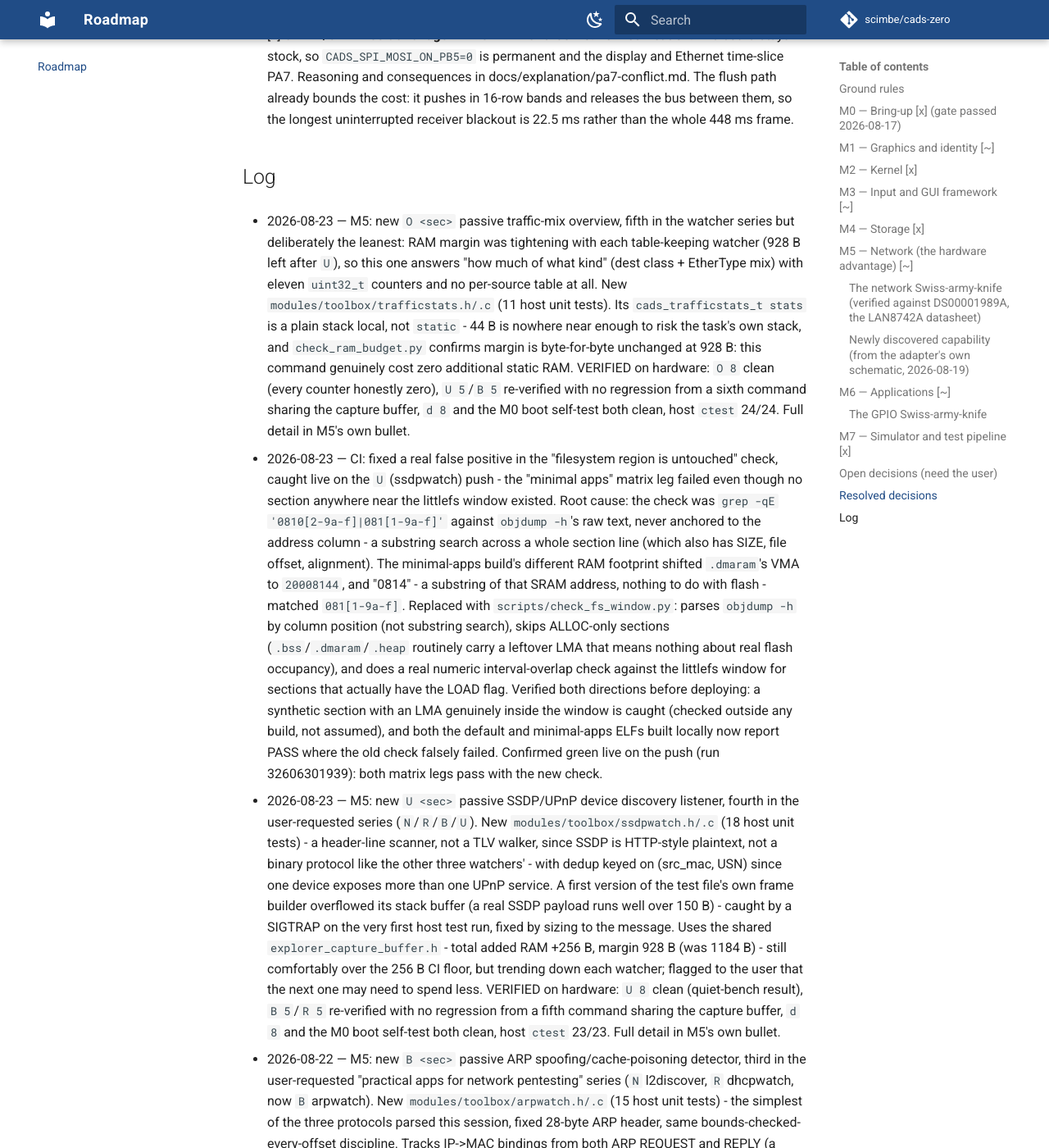
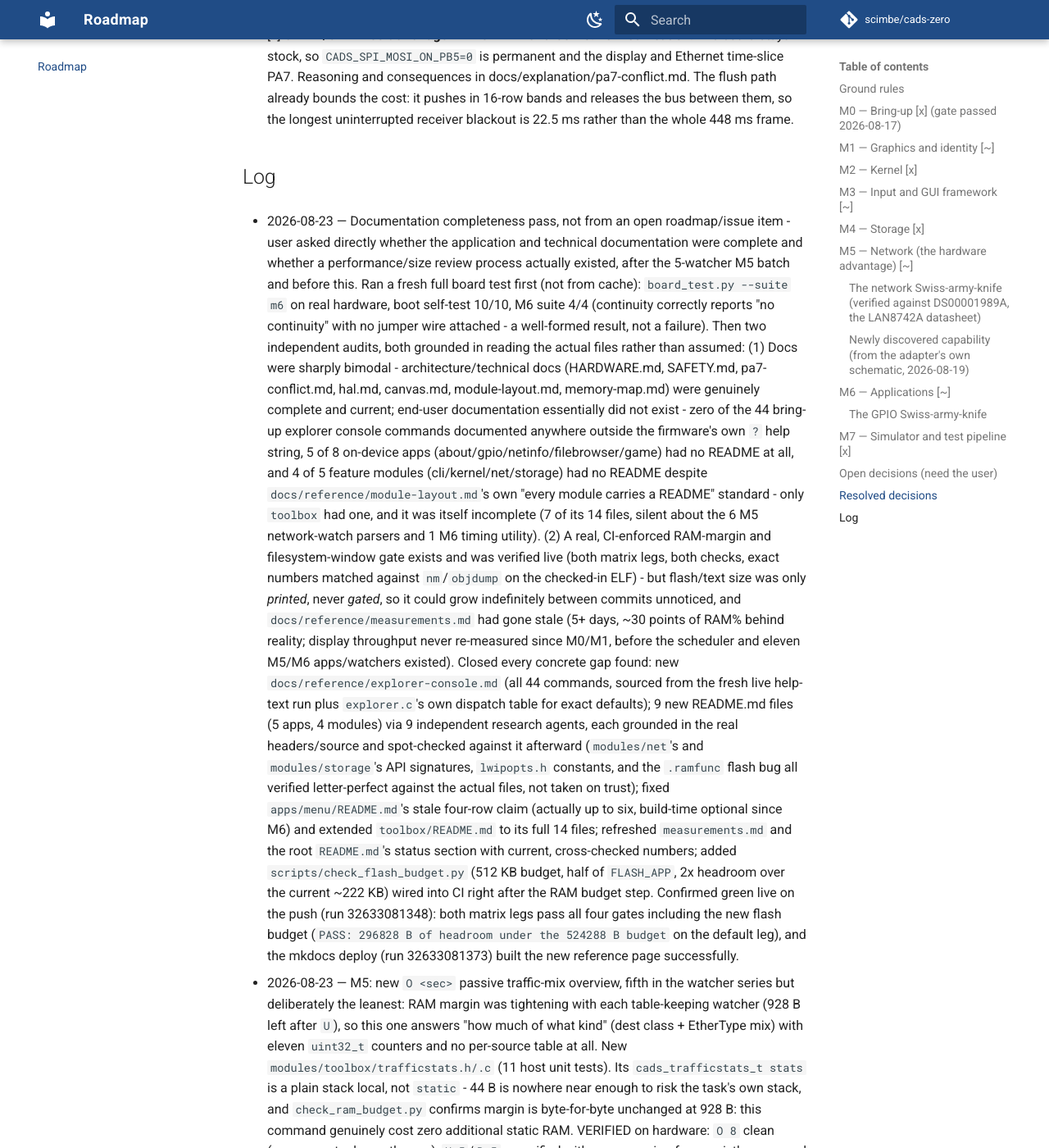
Before and after one commit to scimbe/cads-zero-firmware, an MkDocs documentation site: the page built from docs/ROADMAP.md, in a window 1280 px wide and 1400 px high, scrolled down 36161 px. Shown: the whole window at 82% size. Built offline with MkDocs 1.6.1 and Material for MkDocs 9.7.7, drawn with Linux system fonts in a browser that asks for light colours; comment, search, counter and statistics services are not loaded.

Commit message:
docs: log the documentation-completeness pass in ROADMAP.md
Not from an open roadmap/issue item - user-requested directly. Records the
board test re-run and both audits' findings, and confirms the CI push
(run 32633081348) that landed the resulting doc/CI-budget changes actually
passed both matrix legs before claiming it did.

```diff
--- a/docs/ROADMAP.md
+++ b/docs/ROADMAP.md
@@ -1880,6 +1880,56 @@ _None outstanding._
 
 ## Log
 
+- 2026-08-23 — Documentation completeness pass, not from an open
+  roadmap/issue item - user asked directly whether the application and
+  technical documentation were complete and whether a performance/size
+  review process actually existed, after the 5-watcher M5 batch and
+  before this. Ran a fresh full board test first (not from cache):
+  `board_test.py --suite m6` on real hardware, boot self-test 10/10,
+  M6 suite 4/4 (continuity correctly reports "no continuity" with no
+  jumper wire attached - a well-formed result, not a failure). Then two
+  independent audits, both grounded in reading the actual files rather
+  than assumed:
+  (1) Docs were sharply bimodal - architecture/technical docs
+  (HARDWARE.md, SAFETY.md, pa7-conflict.md, hal.md, canvas.md,
+  module-layout.md, memory-map.md) were genuinely complete and current;
+  end-user documentation essentially did not exist - zero of the 44
+  bring-up explorer console commands documented anywhere outside the
+  firmware's own `?` help string, 5 of 8 on-device apps
+  (about/gpio/netinfo/filebrowser/game) had no README at all, and 4 of
+  5 feature modules (cli/kernel/net/storage) had no README despite
+  `docs/reference/module-layout.md`'s own "every module carries a
+  README" standard - only `toolbox` had one, and it was itself
+  incomplete (7 of its 14 files, silent about the 6 M5 network-watch
+  parsers and 1 M6 timing utility).
+  (2) A real, CI-enforced RAM-margin and filesystem-window gate exists
+  and was verified live (both matrix legs, both checks, exact numbers
+  matched against `nm`/`objdump` on the checked-in ELF) - but flash/text
+  size was only *printed*, never *gated*, so it could grow indefinitely
+  between commits unnoticed, and `docs/reference/measurements.md` had
+  gone stale (5+ days, ~30 points of RAM% behind reality; display
+  throughput never re-measured since M0/M1, before the scheduler and
+  eleven M5/M6 apps/watchers existed).
+  Closed every concrete gap found: new `docs/reference/explorer-console.md`
+  (all 44 commands, sourced from the fresh live help-text run plus
+  `explorer.c`'s own dispatch table for exact defaults); 9 new
+  README.md files (5 apps, 4 modules) via 9 independent research agents,
+  each grounded in the real headers/source and spot-checked against it
+  afterward (`modules/net`'s and `modules/storage`'s API signatures,
+  `lwipopts.h` constants, and the `.ramfunc` flash bug all verified
+  letter-perfect against the actual files, not taken on trust); fixed
+  `apps/menu/README.md`'s stale four-row claim (actually up to six,
+  build-time optional since M6) and extended `toolbox/README.md` to its
+  full 14 files; refreshed `measurements.md` and the root `README.md`'s
+  status section with current, cross-checked numbers; added
+  `scripts/check_flash_budget.py` (512 KB budget, half of `FLASH_APP`,
+  2x headroom over the current ~222 KB) wired into CI right after the
+  RAM budget step. Confirmed green live on the push (run 32633081348):
+  both matrix legs pass all four gates including the new flash budget
+  (`PASS: 296828 B of headroom under the 524288 B budget` on the
+  default leg), and the mkdocs deploy (run 32633081373) built the new
+  reference page successfully.
+
 - 2026-08-23 — M5: new `O <sec>` passive traffic-mix overview, fifth in
   the watcher series but deliberately the leanest: RAM margin was
   tightening with each table-keeping watcher (928 B left after `U`),
```
